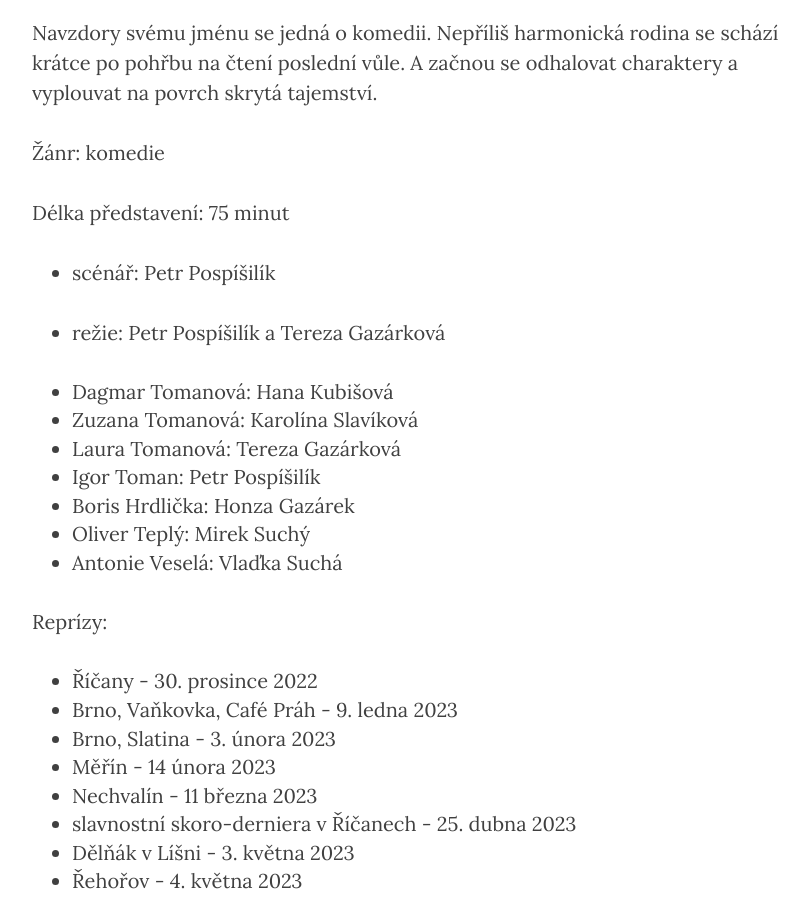
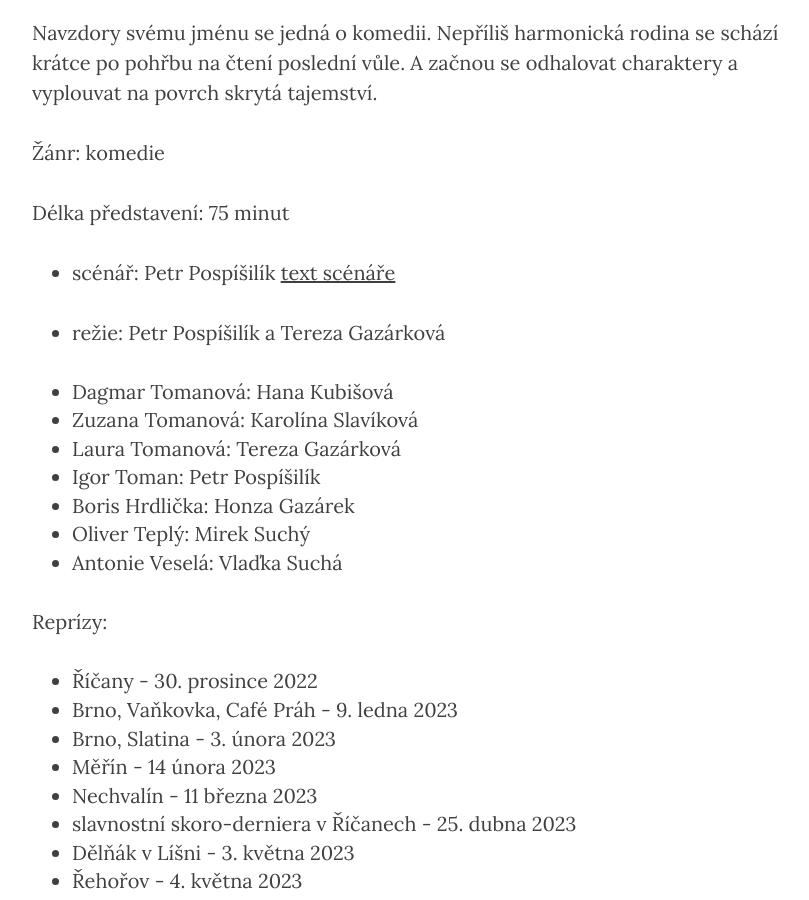
Before and after one commit to xsuchy/pozpatku, a Jekyll site: the page built from _posts/2022-11-12-drazi-pozustali.markdown, in a window 1280 px wide and 900 px high, scrolled down 475 px. Shown: the whole window, without its empty margins (233-1042 px from the left). Built offline with Jekyll 4.4.1, drawn with Linux system fonts in a browser that asks for light colours; nearby versions of some CDN libraries.

Commit message:
pridat link na scenar drazi pozustali

```diff
--- a/_posts/2022-11-12-drazi-pozustali.markdown
+++ b/_posts/2022-11-12-drazi-pozustali.markdown
@@ -12,7 +12,7 @@
 
 Délka představení: 75 minut
 
- * scénář: Petr Pospíšilík
+ * scénář: Petr Pospíšilík [text scénáře](https://docs.google.com/document/d/1EvSBmPqqzlZnMRG0AIFLyJCZbT9dbnB3FNDAaW9jm3g/edit?usp=sharing)
 
  * režie: Petr Pospíšilík a Tereza Gazárková
 
```
